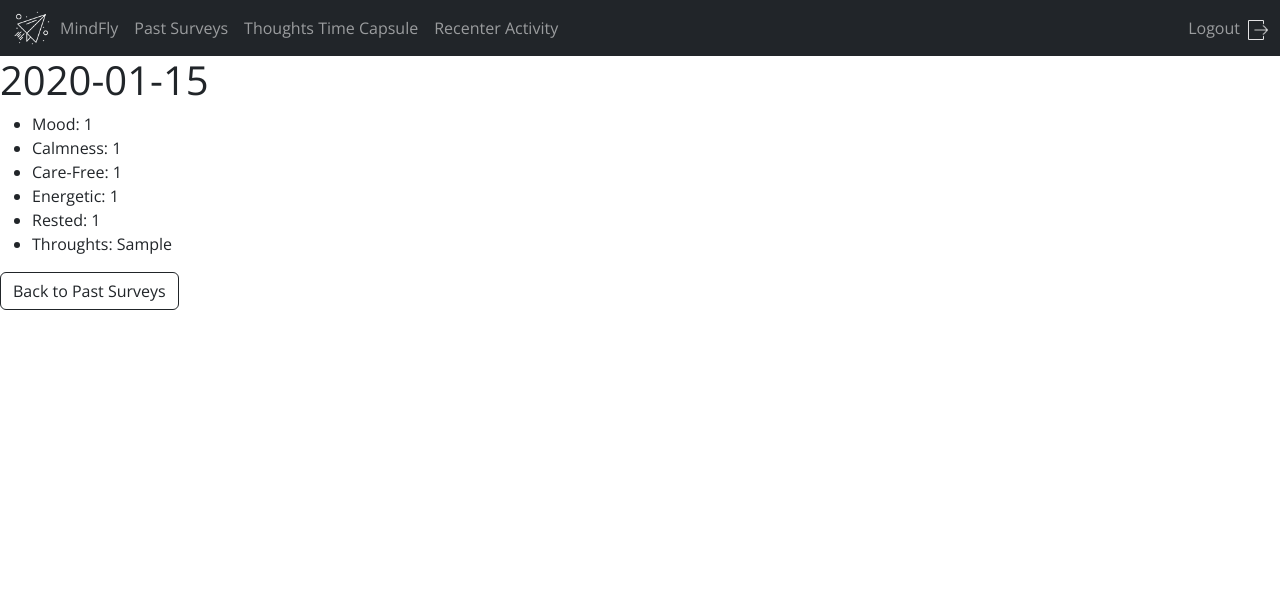
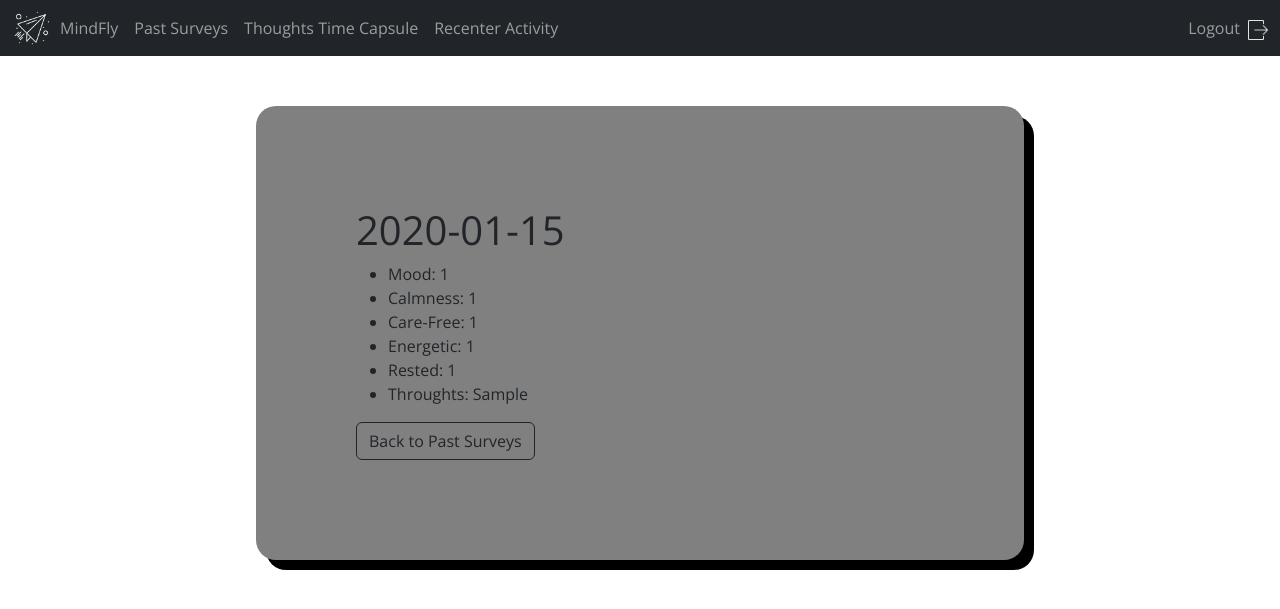
Before and after one commit to n-lambert/mindfulness-app, a Flask app: page /survey-details/1 in a window 1280 px wide. Shown: the top 609 px of the page. Run offline with Flask 2, Linux system fonts and the light colour scheme; the visitor is signed in with stand-in values (Sample User, id 1); tables that the repository leaves empty hold one stand-in row (values such as "Sample post").

Commit message:
survey_details styles

```diff
--- a/static/css/styles.css
+++ b/static/css/styles.css
@@ -161,3 +161,18 @@ body{
 .timecapsule-title{
     margin: 10px;
 }
+
+.survey-details-container{
+    display: flex;
+    justify-content: center;
+}
+
+.survey-details-subcontainer{
+    width: 60%;
+    margin: 50px;
+    background: grey;
+    padding: 100px;
+    border-radius: 20px;
+    box-shadow: 10px 10px black;
+    /* text-align: center; */
+}
--- a/templates/survey_details.html
+++ b/templates/survey_details.html
@@ -4,6 +4,8 @@
 {% block title %}{{user_survey_answer.date}} Survey{% endblock %}
 
 {% block body %}
+<div class="survey-details-container">
+        <div class="survey-details-subcontainer">
                 <h1>{{user_survey_answer.date}}</h1>
                 <ul>
                         <li>Mood: {{user_survey_answer.q1}}</li>
@@ -15,4 +17,6 @@
                 </ul>
                 <button id="back-to-surveys" type="button" onclick="location.href='/past-surveys'"
                         class="btn btn-outline-dark">Back to Past Surveys</button>
+        </div>
+</div>
 {% endblock %}
```
Lines whose indentation alone changed are shown as unchanged.
